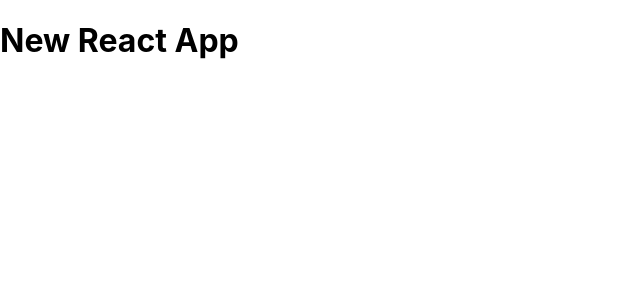
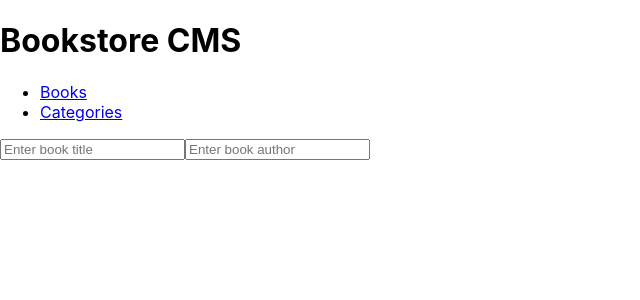
Before and after one commit to tylher/bookstore-react, a React (Create React App) app: page / in a window 1280 px wide. Shown: the top 300 px of the page, without its empty margins (0-640 px from the left). Built offline with nearby package versions, Linux system fonts and the light colour scheme.

Commit message:
add navigation using react routers

```diff
--- a/src/App.js
+++ b/src/App.js
@@ -1,7 +1,16 @@
+import Header from "./components/Header";
+import { Route, Routes } from "react-router-dom";
+import Books from "./components/Books";
+import Categories from "./components/Categories";
+
 const App = () => {
   return (
     <>
-      <h1>New React App</h1>
+      <Header />
+      <Routes>
+        <Route path="/" element={<Books />} />
+        <Route path="Categories" element={<Categories />} />
+      </Routes>
     </>
   );
 };
--- a/src/components/Books.js
+++ b/src/components/Books.js
@@ -1,8 +1,9 @@
-import { useState } from "react"
-import Book from "./Book"
+import { useState } from "react";
+import Book from "./Book";
+import InputBook from "./InputBook";
 
 const Books = () => {
-   const [ bookList]= useState([])
+  const [bookList] = useState([]);
   return (
     <>
       {bookList.map((book) => {
@@ -13,8 +14,9 @@
           </div>
         );
       })}
+      <InputBook />
     </>
   );
-}
+};
 
-export default Books
+export default Books;
--- a/src/components/Header.js
+++ b/src/components/Header.js
@@ -4,7 +4,7 @@
     {
       id: 1,
       name: "Books",
-      path: "/Books",
+      path: "/",
     },
     { id: 2, name: "Categories", path: "/Categories" },
   ];
```
Lines whose indentation alone changed are shown as unchanged.
